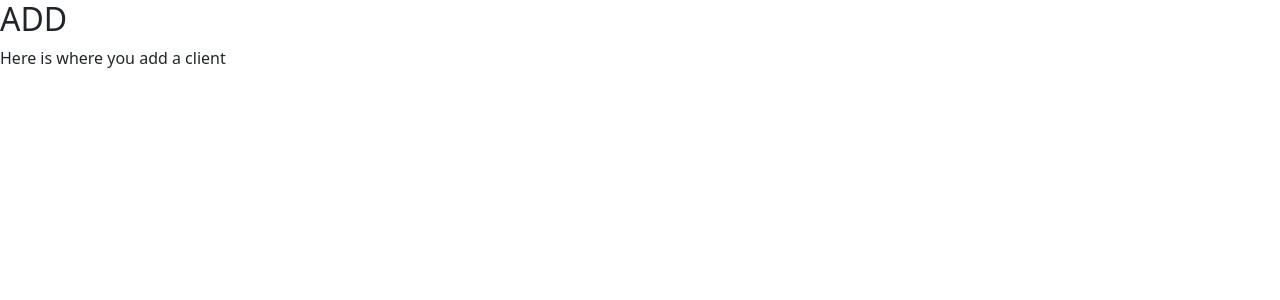
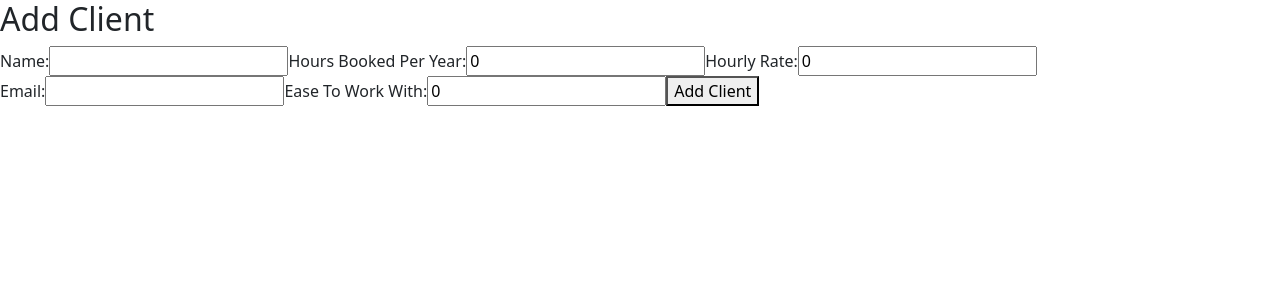
Before and after one commit to AveryCS/clientcal-react-app, a React (Vite) app: page /add-client in a window 1280 px wide. Shown: the top 300 px of the page. Built offline with nearby package versions, Linux system fonts and the light colour scheme.

Commit message:
Add client forms working properly

```diff
--- a/src/components/AddClientView.tsx
+++ b/src/components/AddClientView.tsx
@@ -1,13 +1,281 @@
-
-const AddClientView = () => {
-    return (
-        <div>
-      <h2>ADD</h2>
-      <p>Here is where you add a client</p>
-    </div>
+// import React, { useState } from 'react';
+// import { useNavigate } from 'react-router-dom';
 
 
-    );
+// const AddClientView: React.FC = () => {
+//   const [clientInfo, setClientInfo] = useState({
+//     name: '',
+//     hoursBookedPerYear: 0,
+//     hourlyRate: 0,
+//     email: '',
+//     easeToWorkWith: 0,
+//   });
+
+//   const [formError, setFormError] = useState('');
+
+//   const handleInputChange = (e: React.ChangeEvent<HTMLInputElement>) => {
+//     const { name, value } = e.target;
+//     setClientInfo({
+//       ...clientInfo,
+//       [name]: value,
+//     });
+//   };
+
+//   const handleSubmit = async (e: React.FormEvent) => {
+//     e.preventDefault();
+
+//     // Check if any field is empty
+//     if (Object.values(clientInfo).some((value) => value === '')) {
+//       setFormError('All fields must be completed before a client can be added');
+//       return;
+//     }
+
+//     // Additional validations
+//     // Additional validations
+// const hourlyRate = Number(clientInfo.hourlyRate);
+// if (!Number.isInteger(hourlyRate)) {
+//   setFormError('Hourly rate must be a whole number');
+//   return;
+// }
+
+
+//     const emailRegex = /^[^\s@]+@[^\s@]+\.[^\s@]+$/;
+//     if (!emailRegex.test(clientInfo.email)) {
+//       setFormError('Invalid email format');
+//       return;
+//     }
+
+//     // Additional validations
+// const easeToWorkWith = Number(clientInfo.easeToWorkWith);
+// if (
+//   !Number.isInteger(easeToWorkWith) ||
+//   easeToWorkWith < 1 ||
+//   easeToWorkWith > 10
+// ) {
+//   setFormError('Ease to work with should be a whole number between 1 and 10');
+//   return;
+// }
+
+
+//     try {
+//       const response = await fetch('http://localhost:8080/client', {
+//         method: 'POST',
+//         headers: {
+//           'Content-Type': 'application/json',
+//         },
+//         body: JSON.stringify(clientInfo),
+//       });
+
+//       if (response.ok) {
+//         // Client added successfully, you can redirect or perform any other action
+//         console.log('Client added successfully');
+//       } else {
+//         console.error('Failed to add client');
+//       }
+//     } catch (error) {
+//       console.error('Error adding client:', error);
+//     }
+//   };
+
+//   return (
+//     <div>
+//       <h2>Add Client</h2>
+//       {formError && <p style={{ color: 'red' }}>{formError}</p>}
+//       <form onSubmit={handleSubmit}>
+//         <label>
+//           Name:
+//           <input type="text" name="name" value={clientInfo.name} onChange={handleInputChange} required />
+//         </label>
+//         <label>
+//           Hours Booked Per Year:
+//           <input
+//             type="number"
+//             name="hoursBookedPerYear"
+//             value={clientInfo.hoursBookedPerYear}
+//             onChange={handleInputChange}
+//             required
+//           />
+//         </label>
+
+//         <label>
+//   Hourly Rate:
+//   <input
+//     type="number"
+//     name="hourlyRate"
+//     value={clientInfo.hourlyRate}
+//     onChange={handleInputChange}
+//     required
+//   />
+// </label>
+
+
+//         <label>
+//           Email:
+//           <input
+//             type="email"
+//             name="email"
+//             value={clientInfo.email}
+//             onChange={handleInputChange}
+//             required
+//           />
+//         </label>
+//         <label>
+//           Ease To Work With:
+//           <input
+//             type="number"
+//             name="easeToWorkWith"
+//             value={clientInfo.easeToWorkWith}
+//             onChange={handleInputChange}
+//             required
+//           />
+//         </label>
+//         <button type="submit">Add Client</button>
+//       </form>
+//     </div>
+//   );
+// };
+
+// export default AddClientView;
+//--------
+
+import React, { useState } from 'react';
+import { useNavigate } from 'react-router-dom';
+
+const AddClientView: React.FC = () => {
+  const [clientInfo, setClientInfo] = useState({
+    name: '',
+    hoursBookedPerYear: 0,
+    hourlyRate: 0,
+    email: '',
+    easeToWorkWith: 0,
+  });
+
+  const [formError, setFormError] = useState('');
+  const navigate = useNavigate(); // Add useNavigate
+
+  const handleInputChange = (e: React.ChangeEvent<HTMLInputElement>) => {
+    const { name, value } = e.target;
+    setClientInfo({
+      ...clientInfo,
+      [name]: value,
+    });
   };
 
-  export default AddClientView;
+  const handleSubmit = async (e: React.FormEvent) => {
+    e.preventDefault();
+
+    // Check if any field is empty
+    if (Object.values(clientInfo).some((value) => value === '')) {
+      setFormError('All fields must be completed before a client can be added');
+      return;
+    }
+
+    // Additional validations
+    const hourlyRate = Number(clientInfo.hourlyRate);
+    if (!Number.isInteger(hourlyRate)) {
+      setFormError('Hourly rate must be a whole number');
+      return;
+    }
+
+    const emailRegex = /^[^\s@]+@[^\s@]+\.[^\s@]+$/;
+    if (!emailRegex.test(clientInfo.email)) {
+      setFormError('Invalid email format');
+      return;
+    }
+
+    // Additional validations
+    const easeToWorkWith = Number(clientInfo.easeToWorkWith);
+    if (!Number.isInteger(easeToWorkWith) || easeToWorkWith < 1 || easeToWorkWith > 10) {
+      setFormError('Ease to work with should be a whole number between 1 and 10');
+      return;
+    }
+
+    try {
+      const response = await fetch('http://localhost:8080/client', {
+        method: 'POST',
+        headers: {
+          'Content-Type': 'application/json',
+        },
+        body: JSON.stringify(clientInfo),
+      });
+
+      if (response.ok) {
+        // Client added successfully, you can redirect or perform any other action
+        console.log('Client added successfully');
+        // Clear the form and error message
+        setClientInfo({
+          name: '',
+          hoursBookedPerYear: 0,
+          hourlyRate: 0,
+          email: '',
+          easeToWorkWith: 0,
+        });
+        setFormError('');
+        // Redirect to the successful page
+        navigate('/successful-add-client');
+      } else {
+        console.error('Failed to add client');
+      }
+    } catch (error) {
+      console.error('Error adding client:', error);
+    }
+  };
+
+  return (
+    <div>
+      <h2>Add Client</h2>
+      {formError && <p style={{ color: 'red' }}>{formError}</p>}
+      <form onSubmit={handleSubmit}>
+        <label>
+          Name:
+          <input type="text" name="name" value={clientInfo.name} onChange={handleInputChange} required />
+        </label>
+        <label>
+          Hours Booked Per Year:
+          <input
+            type="number"
+            name="hoursBookedPerYear"
+            value={clientInfo.hoursBookedPerYear}
+            onChange={handleInputChange}
+            required
+          />
+        </label>
+
+        <label>
+          Hourly Rate:
+          <input
+            type="number"
+            name="hourlyRate"
+            value={clientInfo.hourlyRate}
+            onChange={handleInputChange}
+            required
+          />
+        </label>
+
+        <label>
+          Email:
+          <input
+            type="email"
+            name="email"
+            value={clientInfo.email}
+            onChange={handleInputChange}
+            required
+          />
+        </label>
+        <label>
+          Ease To Work With:
+          <input
+            type="number"
+            name="easeToWorkWith"
+            value={clientInfo.easeToWorkWith}
+            onChange={handleInputChange}
+            required
+          />
+        </label>
+        <button type="submit">Add Client</button>
+      </form>
+    </div>
+  );
+};
+
+export default AddClientView;
--- /dev/null
+++ b/src/components/SuccessfulAddClientView.tsx
@@ -0,0 +1 @@
+<p>Client submitted successfully</p>
```
